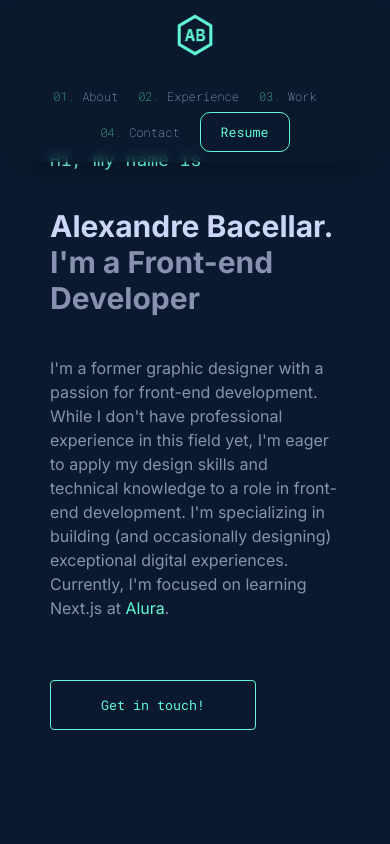
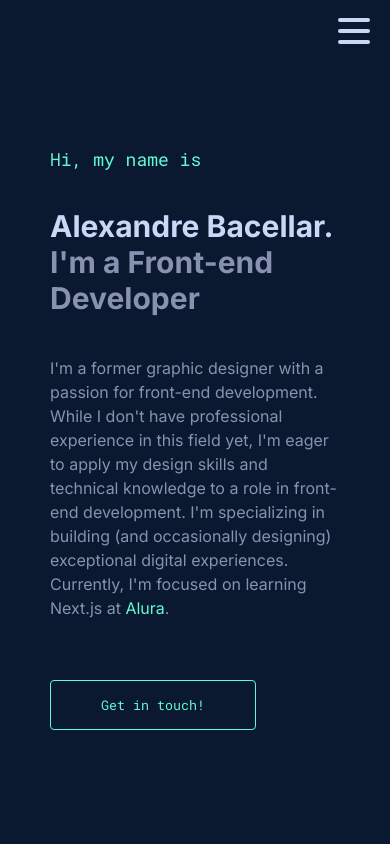
Before and after one commit to bacellar08/bacellar08.github.io, a React (Create React App) app: page / in a window 390 px wide. Shown: the top 844 px of the page. Built offline with nearby package versions, Linux system fonts and the light colour scheme.

Commit message:
Hamburger menu

```diff
--- a/src/App.js
+++ b/src/App.js
@@ -1,4 +1,5 @@
 import About from './components/About'
+import Burger from './components/Burger'
 import Experience from './components/Experience'
 import Introduction from './components/Introduction'
 import Nav from './components/Nav'
@@ -14,6 +15,7 @@ const App = () => {
     <div className='portfolio' style={{background: '#0A192F', height: '100vh'}}>
       <Social/>
       <Nav  item1='about' item2='experience' item3='work' item4='contact'/>
+      <Burger />
       <Introduction/>
       <About/>
       <Experience/>
--- /dev/null
+++ b/src/components/Burger.jsx
@@ -0,0 +1,59 @@
+import React, { useState } from 'react';
+import styled from 'styled-components';
+import RightNav from './RightNav';
+
+
+const StyledBurger = styled.div`
+  width: 2rem;
+  height: 2rem;
+  position: fixed;
+  top: 15px;
+  right: 20px;
+  z-index: 20;
+  display: none;
+
+  @media (max-width: 768px) {
+    display: flex;
+    justify-content: space-around;
+    flex-flow: column nowrap;
+  }
+
+  div {
+    width: 2rem;
+    height: 0.25rem;
+    background-color: ${({ open }) => open ? '#fff' : '#CCD6F6'};
+    border-radius: 10px;
+    transform-origin: 1px;
+    transition: all 0.3s linear;
+
+    &:nth-child(1) {
+      transform: ${({ open }) => open ? 'rotate(45deg)' : 'rotate(0)'};
+    }
+
+    &:nth-child(2) {
+      transform: ${({ open }) => open ? 'translateX(100%)' : 'translateX(0)'};
+      opacity: ${({ open }) => open ? 0 : 1};
+    }
+
+    &:nth-child(3) {
+      transform: ${({ open }) => open ? 'rotate(-45deg)' : 'rotate(0)'};
+    }
+  }
+`;
+
+const Burger = () => {
+  const [open, setOpen] = useState(false)
+
+  return (
+    <>
+      <StyledBurger open={open} onClick={() => setOpen(!open)}>
+        <div />
+        <div />
+        <div />
+      </StyledBurger>
+      <RightNav open={open} item1='about' item2='experience' item3='work' item4='contact' />
+    </>
+  )
+}
+
+export default Burger
--- /dev/null
+++ b/src/components/RightNav.jsx
@@ -0,0 +1,76 @@
+import React from 'react';
+import styled from 'styled-components';
+import Resume from './Resume';
+import NavLogo from '../img/logo-02-01.png'
+
+const Ul = styled.ul`
+  list-style: none;
+  display: none;
+  flex-flow: row nowrap;
+  background-color: rgba(10, 25, 47, 0.6);
+  backdrop-filter: blur(5px);
+  z-index: 3;
+  padding-right: 40px;
+
+  li {
+    padding: 18px 10px;
+    font-family: var(--font-mono);
+    font-size: 0.75rem;
+  }
+
+  .logo {
+    height: 75px;
+    width: 75px;
+    padding: 20px 0px;
+  }
+
+  @media (max-width: 768px) {
+    display: flex;
+    align-items: flex-end;
+    flex-flow: column nowrap;
+    position: fixed;
+    transform: ${({ open }) => open ? 'translateX(0)' : 'translateX(100%)'};
+    top: 0;
+    right: 0;
+    height: 100vh;
+    width: 300px;
+    padding-top: 3.5rem;
+    transition: transform 0.3s ease-in-out;
+
+    li {
+      color: #fff;
+    }
+  }
+`;
+
+const RightNav = ({ open }) => {
+
+
+
+
+  function scrollToSection(id) {
+    console.log(id)
+
+    const section = document.getElementById(id)
+
+    section.scrollIntoView({behavior: 'smooth', block: 'start', inline: 'nearest'})
+  }
+
+
+  return (
+    <Ul open={open}>
+      <img className='logo' src={NavLogo} alt='my-brand'/>
+      <li onClick={() => scrollToSection('about')}>
+        <span>01.</span> About</li>
+      <li onClick={() => scrollToSection('experience')}>
+        <span>02.</span> Experience</li>
+      <li onClick={() => scrollToSection('work')}>
+        <span>03.</span> Work</li>
+      <li onClick={() => scrollToSection('contact')}>
+        <span>04.</span> Contact</li>
+      <Resume />
+    </Ul>
+  )
+}
+
+export default RightNav
--- a/src/styles/nav.css
+++ b/src/styles/nav.css
@@ -56,9 +56,10 @@
     display: none;
 }
 
-@media screen and (max-width: 1024px) {
+@media screen and (max-width: 768px) {
 
     .navbar {
+        display: none;
         flex-direction: column;
     }
 
```
Also changed, not shown: src/components/Navbar.jsx (added, +31 -0 lines).
